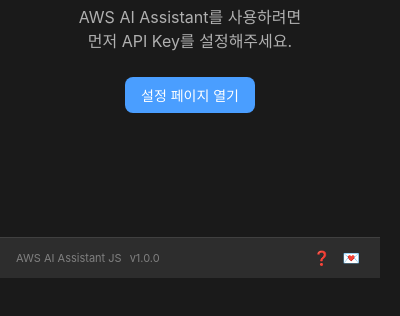
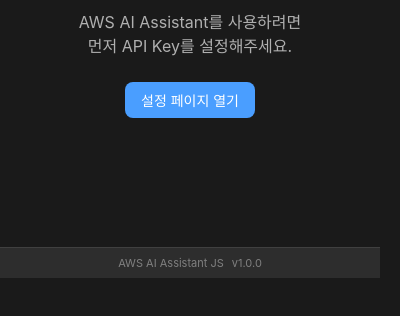
Before and after one commit to jesamkim/chrome-ai, a browser extension: page src/popup/popup.html in a window 400 px wide. Shown: the part 322-638 px from the top of the page. Drawn offline with Linux system fonts and the light colour scheme.

Commit message:
Remove help and feedback buttons from footer
- Removed help and feedback emoji buttons from popup footer
- Cleaned up unused CSS styles for footer actions
- Centered footer info for better visual balance

```diff
--- a/src/popup/popup.css
+++ b/src/popup/popup.css
@@ -459,7 +459,7 @@
   border-top: 1px solid var(--border);
   padding: var(--spacing-sm) var(--spacing-md);
   display: flex;
-  justify-content: space-between;
+  justify-content: center;
   align-items: center;
 }
 
@@ -468,25 +468,6 @@
   gap: var(--spacing-sm);
   font-size: 11px;
   color: var(--text-muted);
-}
-
-.footer-actions {
-  display: flex;
-  gap: var(--spacing-xs);
-}
-
-.footer-btn {
-  background: none;
-  border: none;
-  font-size: 14px;
-  cursor: pointer;
-  padding: var(--spacing-xs);
-  border-radius: 4px;
-  transition: background-color 0.2s;
-}
-
-.footer-btn:hover {
-  background: var(--bg-tertiary);
 }
 
 /* 스크롤바 스타일 */
--- a/src/popup/popup.html
+++ b/src/popup/popup.html
@@ -123,10 +123,6 @@
                 <span class="model-info">AWS AI Assistant JS</span>
                 <span class="version-info">v1.0.0</span>
             </div>
-            <div class="footer-actions">
-                <button id="helpBtn" class="footer-btn" title="도움말">❓</button>
-                <button id="feedbackBtn" class="footer-btn" title="피드백">💌</button>
-            </div>
         </footer>
     </div>
 
```
